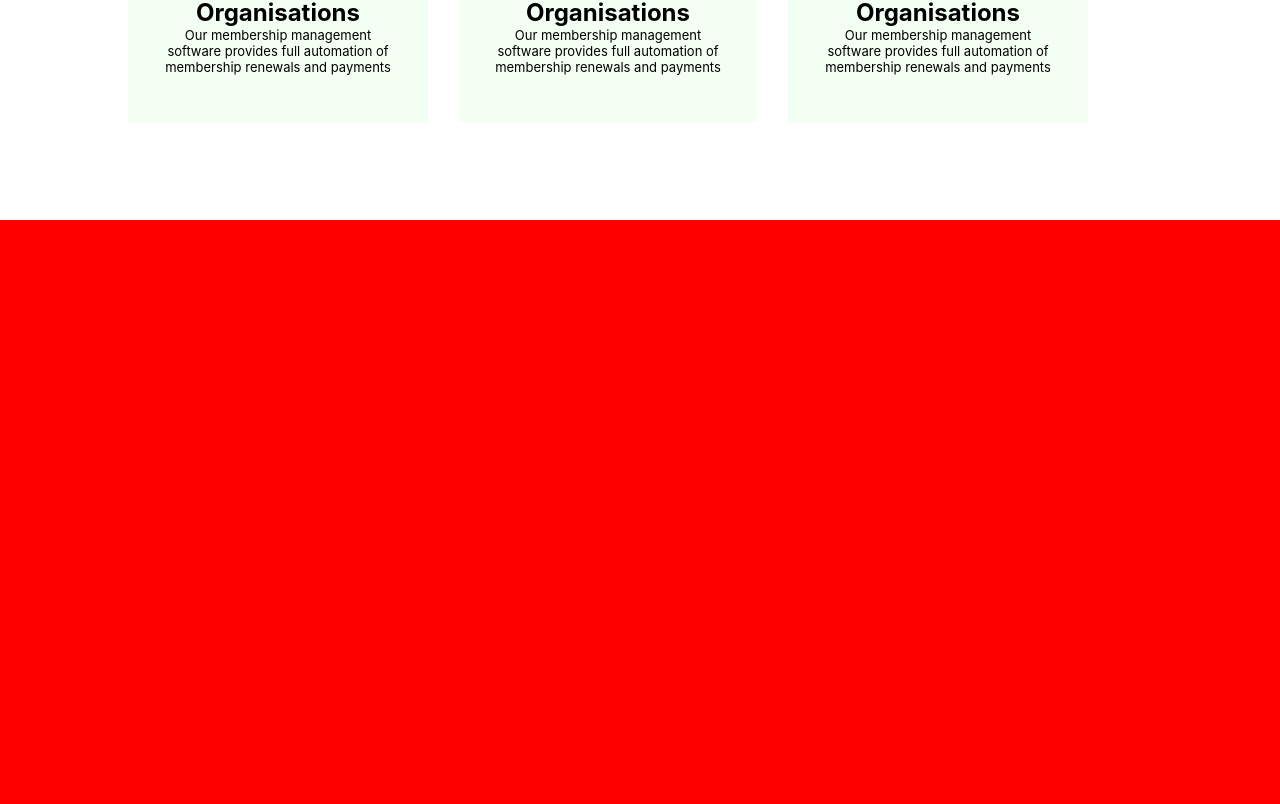
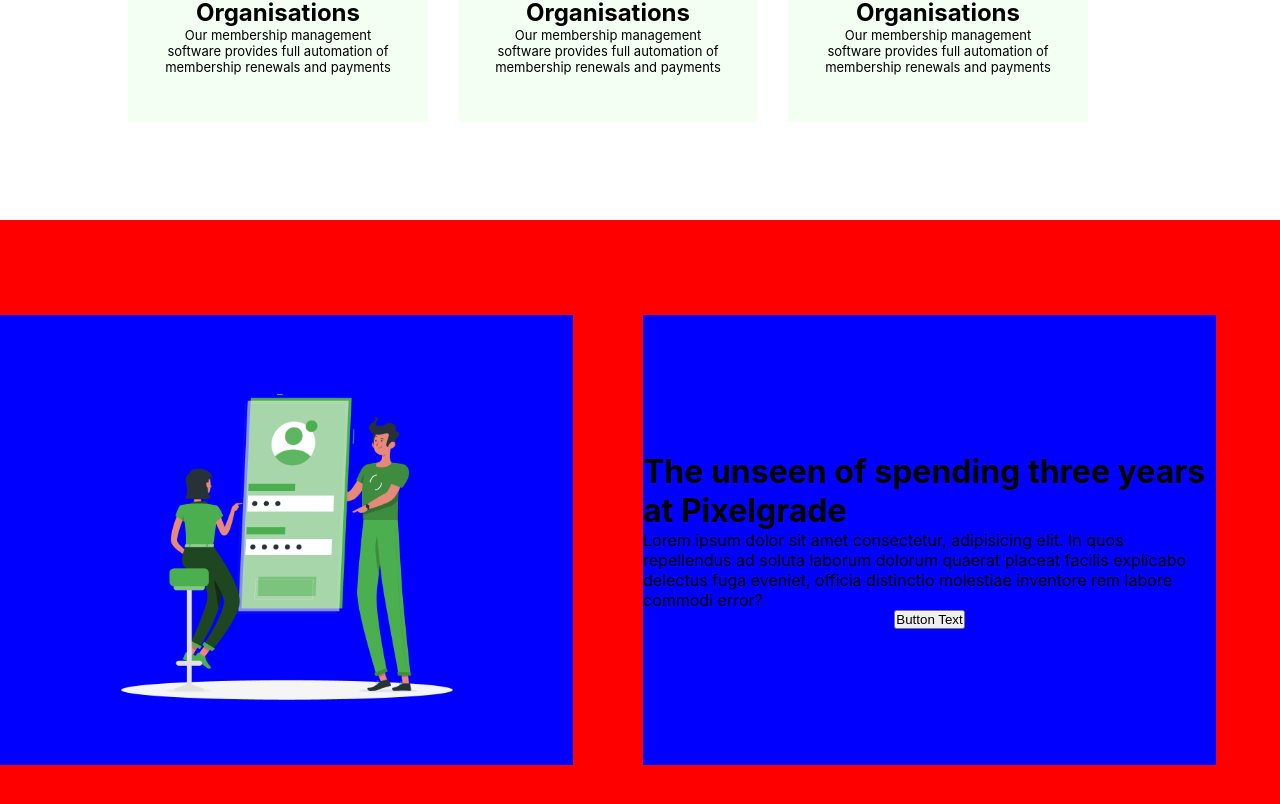
Before and after one commit to OnuegbulamChristian/Nexcent, a React (Create React App) app: page / in a window 1280 px wide. Shown: the part 1580-2384 px from the top of the page. Built offline with nearby package versions, Linux system fonts and the light colour scheme.

Commit message:
first commit

```diff
--- a/src/COMPONENTS/PixelGradeSection/PixelGradeSection.css
+++ b/src/COMPONENTS/PixelGradeSection/PixelGradeSection.css
@@ -2,3 +2,37 @@
   height: 80vh;
   background-color: red;
 }
+.Pixel-grade-parent-div {
+  width: 95%;
+  height: 80vh;
+  display: flex;
+  justify-content: center;
+  align-items: center;
+  gap: 70px;
+}
+.Pixel-grade-container1 {
+  width: 50%;
+  height: 450px;
+  background-color: blue;
+  align-items: center;
+  justify-content: center;
+  display: flex;
+}
+.Pixel-grade-container2 {
+  width: 50%;
+  height: 450px;
+  background-color: blue;
+  align-items: center;
+  justify-content: center;
+  display: flex;
+  flex-direction: column;
+}
+.Pixel-grade-container1 div {
+  width: 360px;
+  height: 420px;
+}
+.Pixel-grade-container1 div img {
+  width: 100%;
+  height: 100%;
+  object-fit: cover;
+}
--- a/src/COMPONENTS/PixelGradeSection/PixelGradeSection.tsx
+++ b/src/COMPONENTS/PixelGradeSection/PixelGradeSection.tsx
@@ -1,10 +1,27 @@
 import React from "react";
 import "./PixelGradeSection.css";
+import pximage from "../../ASSETS/pximage.png";
 
 const PixelGradeSection = () => {
   return (
     <div className="Pixel-grade-section-div">
-      <div></div>
+      <div className="Pixel-grade-parent-div">
+        <div className="Pixel-grade-container1">
+          <div>
+            <img src={pximage} alt="" />
+          </div>
+        </div>
+        <div className="Pixel-grade-container2">
+          <h1>The unseen of spending three years at Pixelgrade</h1>
+          <p>
+            Lorem ipsum dolor sit amet consectetur, adipisicing elit. In quos
+            repellendus ad soluta laborum dolorum quaerat placeat facilis
+            explicabo delectus fuga eveniet, officia distinctio molestiae
+            inventore rem labore commodi error?
+          </p>
+          <button>Button Text</button>
+        </div>
+      </div>
     </div>
   );
 };
```
Also changed, not shown: src/ASSETS/pximage.png (added).
